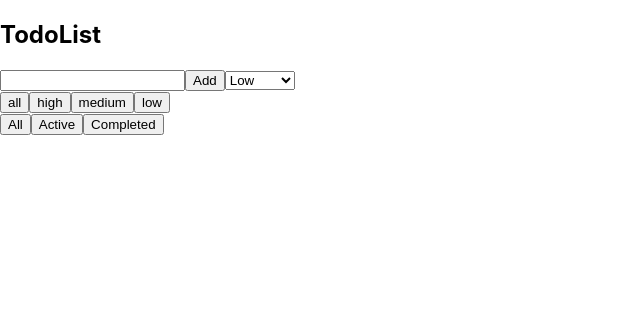
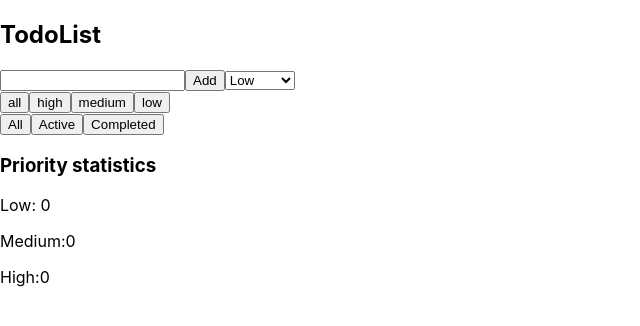
Before and after one commit to Emil431L/todo-list, a React (Create React App) app: page / in a window 1280 px wide. Shown: the top 326 px of the page, without its empty margins (0-640 px from the left). Built offline with nearby package versions, Linux system fonts and the light colour scheme.

Commit message:
Добавил селектор подсчёта приоритетов

```diff
--- a/src/App.tsx
+++ b/src/App.tsx
@@ -2,6 +2,7 @@ import React from 'react';
 import TodoInput from './components/TodoInput';
 import TodoList from './components/TodoList';
 import FilterButtons from './components/FilterButtons'
+import PriorityStats from './components/PriorityStats'
 import { ToastContainer } from 'react-toastify';
 import 'react-toastify/dist/ReactToastify.css';
 
@@ -10,7 +11,8 @@ function App() {
     <div>
       <TodoInput />
       <TodoList />
-      <ToastContainer/>
+      <PriorityStats />
+      <ToastContainer />
     </div>
   );
 }
--- /dev/null
+++ b/src/components/PriorityStats.tsx
@@ -0,0 +1,17 @@
+import React from 'react'
+import {PriorityCounts} from '../store/PriorityCounts'
+import {useAppSelector} from '../store/hooks'
+
+const PriorityStats = () => {
+    const {low, medium, high} = useAppSelector(PriorityCounts)
+    return (
+        <div>
+            <h3>Priority statistics</h3>
+            <p>Low: {low}</p>
+            <p>Medium:{medium}</p>
+            <p>High:{high}</p>
+        </div>
+    )
+}
+
+export default PriorityStats
--- /dev/null
+++ b/src/store/PriorityCounts.ts
@@ -0,0 +1,17 @@
+import {RootState} from './Store'
+
+export const PriorityCounts = (state: RootState) => {
+    const counts = {
+        low: 0,
+        medium: 0,
+        high: 0
+    }
+
+    for (const todo of state.todos.list) {
+        if (todo.priority === 'low') counts.low += 1
+        else if (todo.priority === 'medium') counts.medium += 1
+        else if (todo.priority === 'high') counts.high += 1
+    }
+
+    return counts
+}
```
